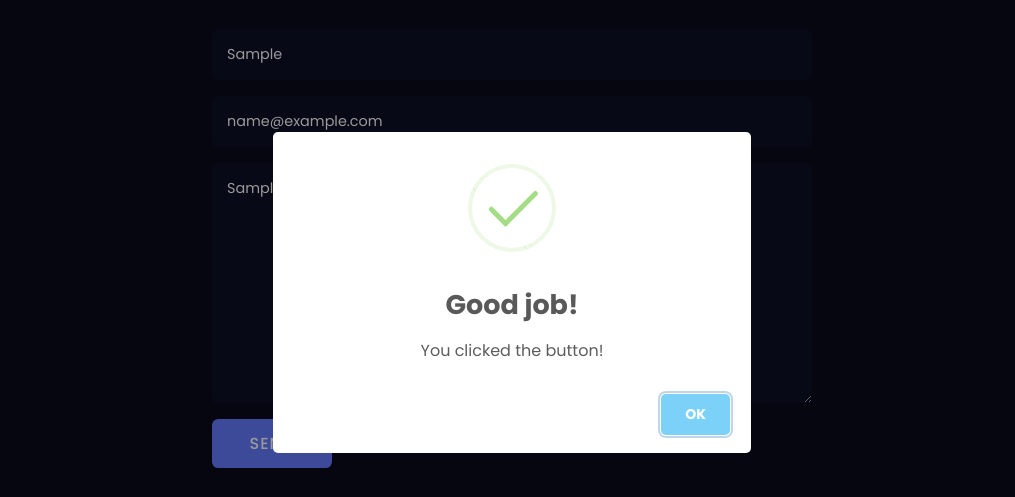
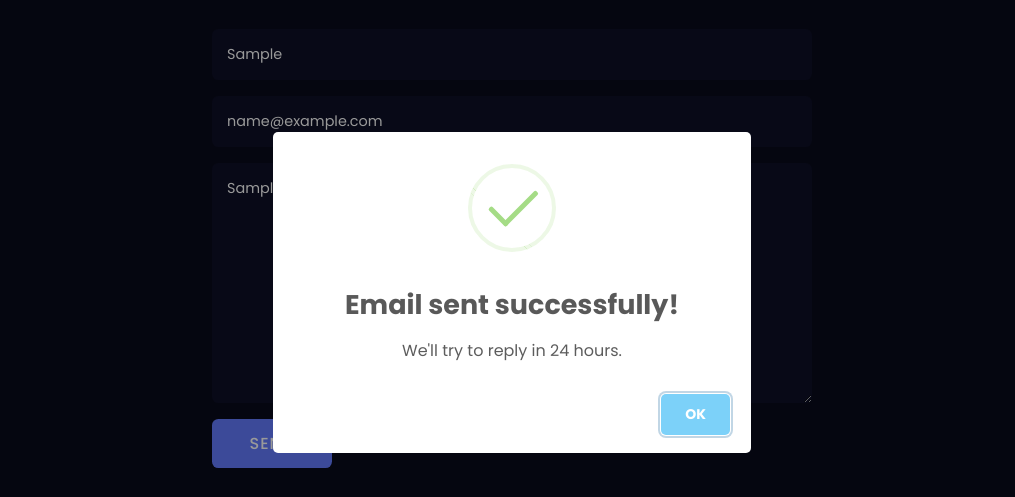
Before and after one commit to Jedalo/portfolio-, a plain HTML site: page index.html in a window 1280 px wide. Both pictures are taken after typing "Sample", "name@example.com", "Sample" into the empty fields and a click on the input "Send". Shown: the part 3206-3703 px from the top of the page, without its empty margins (128-1143 px from the left). Drawn offline with nearby package versions, Linux system fonts and the light colour scheme.

Commit message:
Update index.html

```diff
--- a/index.html
+++ b/index.html
@@ -292,8 +292,8 @@
       }
       function success() {
         swal({
-            title: "Good job!",
-            text: "You clicked the button!",
+            title: "Email sent successfully!",
+            text: "We'll try to reply in 24 hours.",
             icon: "success",
         });
       }
```
